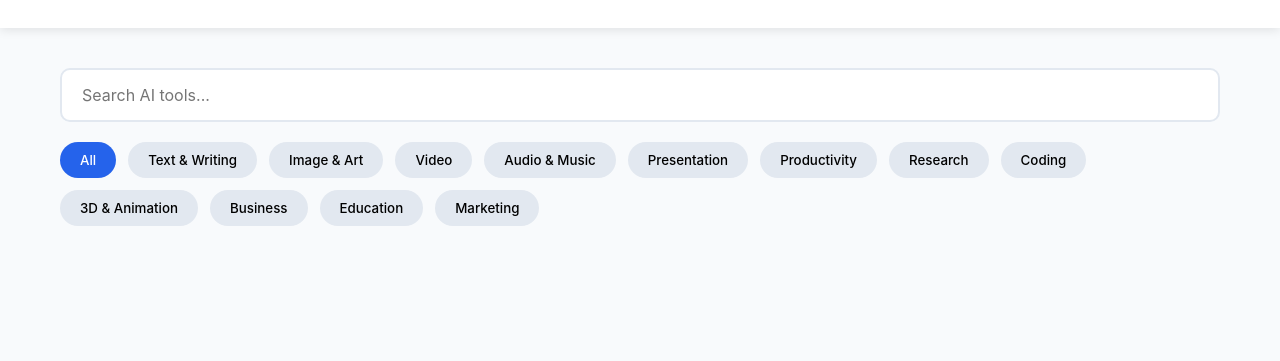
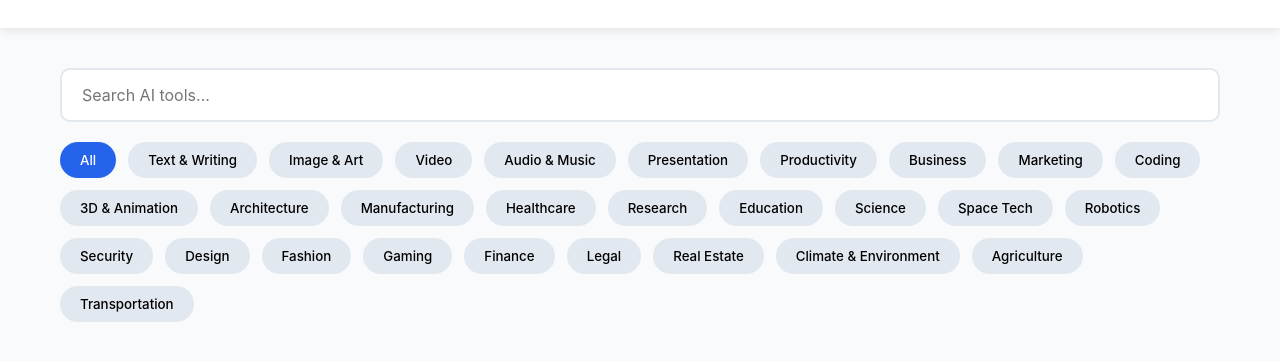
Before and after one commit to AamirSidque/ailibrary, a plain HTML site: page index.html in a window 1280 px wide. Shown: the part 111-472 px from the top of the page. Drawn offline with Linux system fonts and the light colour scheme.

Commit message:
Update index.html

```diff
--- a/index.html
+++ b/index.html
@@ -5,10 +5,8 @@
     <meta name="viewport" content="width=device-width, initial-scale=1.0">
     <link rel="stylesheet" href="styles.css">
     <title>Free AI Tools Library 2024</title>
-
 </head>
 <body>
-
     <header>
         <div class="container">
             <h1>Free AI Tools Library</h1>
@@ -21,19 +19,52 @@
         </div>
 
         <div class="category-filters" id="categoryFilters">
+            <!-- Primary Categories -->
             <button class="category-btn active" data-category="all">All</button>
             <button class="category-btn" data-category="text">Text & Writing</button>
             <button class="category-btn" data-category="image">Image & Art</button>
             <button class="category-btn" data-category="video">Video</button>
             <button class="category-btn" data-category="audio">Audio & Music</button>
             <button class="category-btn" data-category="presentation">Presentation</button>
+
+            <!-- Business & Productivity -->
             <button class="category-btn" data-category="productivity">Productivity</button>
-    <button class="category-btn" data-category="research">Research</button>
+            <button class="category-btn" data-category="business">Business</button>
+            <button class="category-btn" data-category="marketing">Marketing</button>
+
+            <!-- Technical Categories -->
             <button class="category-btn" data-category="coding">Coding</button>
             <button class="category-btn" data-category="3d">3D & Animation</button>
-    <button class="category-btn" data-category="business">Business</button>
+
+            <!-- Professional Categories -->
+            <button class="category-btn" data-category="architecture">Architecture</button>
+            <button class="category-btn" data-category="manufacturing">Manufacturing</button>
+            <button class="category-btn" data-category="healthcare">Healthcare</button>
+
+            <!-- Research & Education -->
+            <button class="category-btn" data-category="research">Research</button>
             <button class="category-btn" data-category="education">Education</button>
-    <button class="category-btn" data-category="marketing">Marketing</button>
+            <button class="category-btn" data-category="science">Science</button>
+
+            <!-- Specialized Categories -->
+            <button class="category-btn" data-category="space">Space Tech</button>
+            <button class="category-btn" data-category="robotics">Robotics</button>
+            <button class="category-btn" data-category="security">Security</button>
+
+            <!-- Creative Categories -->
+            <button class="category-btn" data-category="design">Design</button>
+            <button class="category-btn" data-category="fashion">Fashion</button>
+            <button class="category-btn" data-category="gaming">Gaming</button>
+
+            <!-- Industry Specific -->
+            <button class="category-btn" data-category="finance">Finance</button>
+            <button class="category-btn" data-category="legal">Legal</button>
+            <button class="category-btn" data-category="real-estate">Real Estate</button>
+
+            <!-- Emerging Categories -->
+            <button class="category-btn" data-category="climate">Climate & Environment</button>
+            <button class="category-btn" data-category="agriculture">Agriculture</button>
+            <button class="category-btn" data-category="transportation">Transportation</button>
         </div>
 
         <div class="tools-grid" id="toolsContainer">
@@ -49,6 +80,6 @@
         </div>
     </div>
 
-    <script src="script.js" > </script>
+    <script src="script.js"></script>
 </body>
 </html>
```
Lines whose indentation alone changed are shown as unchanged.
